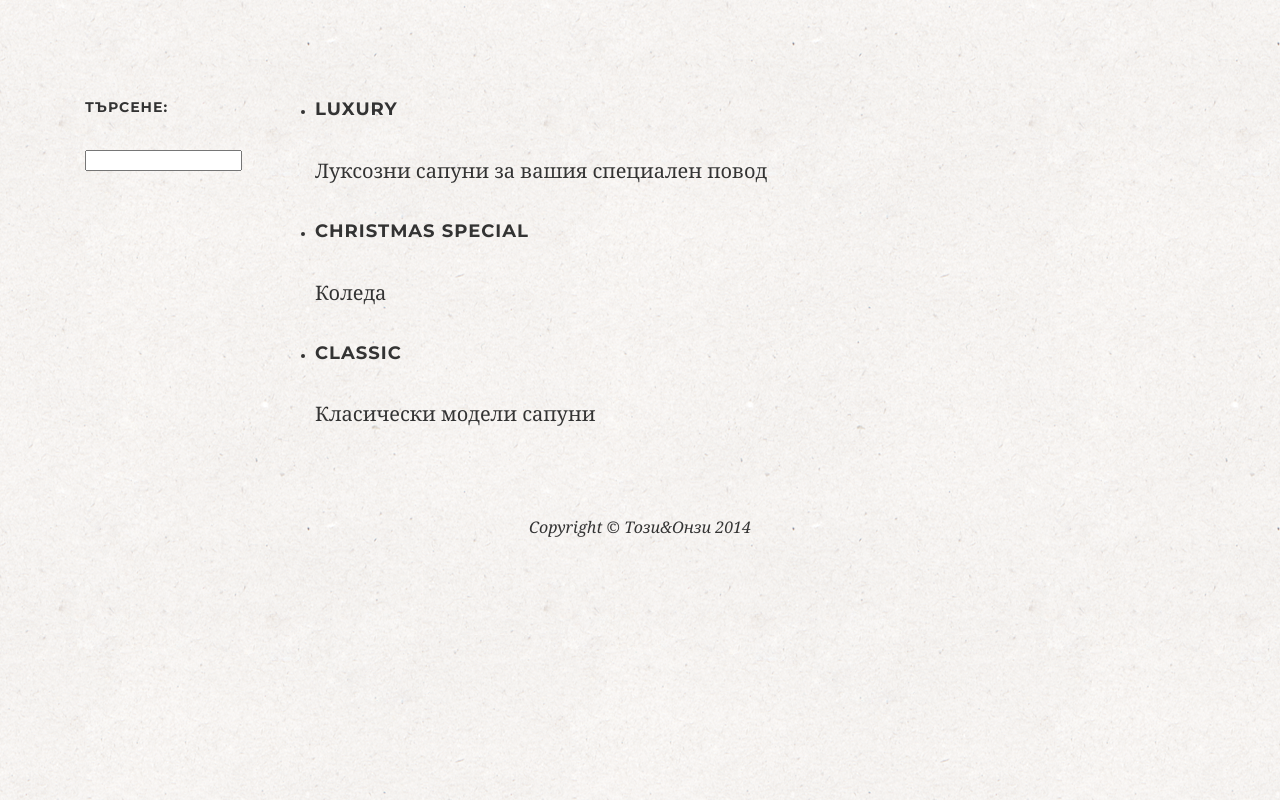
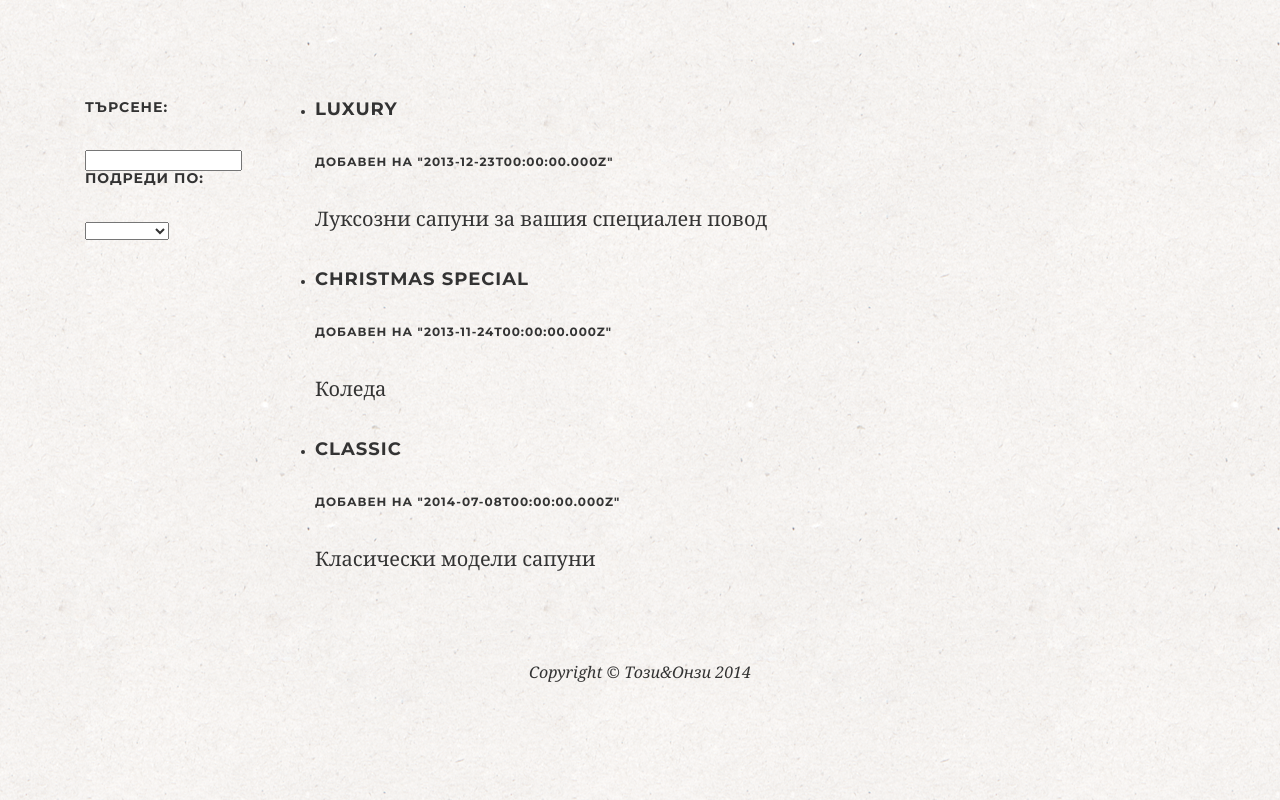
Before and after one commit to kotse/hopesoap, a website: page catalog.html in a window 1280 px wide. Drawn offline with Linux system fonts and the light colour scheme.

Commit message:
order by options added to the catalog

```diff
--- a/catalog.html
+++ b/catalog.html
@@ -40,12 +40,19 @@
             <div class="col-md-2">
                 <h5>Търсене: </h5>
                 <input ng-model="query">
+
+                <h5>Подреди по:</h5>
+                <select ng-model="orderProp">
+                    <option value="name">Азбучен ред</option>
+                    <option value="createdAt">Най-нов</option>
+                </select>
             </div>
 
             <div class="col-md-8">
                 <ul>
-                    <li ng-repeat="soap in soaps | filter:query">
+                    <li ng-repeat="soap in soaps | filter:query | orderBy:orderProp">
                       <h4>{{soap.name}}</h4>
+                      <h6>Добавен на {{soap.createdAt}}</h6>
                       <p>{{soap.description}}</p>
                     </li>
                 </ul>
--- a/js/controllers.js
+++ b/js/controllers.js
@@ -3,10 +3,13 @@ var hopesoapApp = angular.module('hopeSoapApp', []);
 hopesoapApp.controller('SoapListCtrl', function ($scope) {
   $scope.soaps = [
     {'name': 'Luxury',
-     'description': 'Луксозни сапуни за вашия специален повод'},
+     'description': 'Луксозни сапуни за вашия специален повод',
+ 	 'createdAt': new Date('12/23/2013')},
     {'name': 'Christmas special',
-     'description': 'Коледа'},
+     'description': 'Коледа',
+ 	 'createdAt': new Date('11/24/2013')},
     {'name': 'Classic',
-     'description': 'Класически модели сапуни'},
+     'description': 'Класически модели сапуни',
+ 	 'createdAt': new Date('07/08/2014')},
   ];
 });
```
